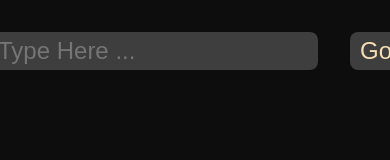
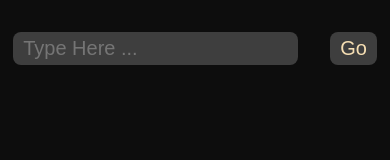
Before and after one commit to barathbalasubramanian/chatbot, a plain HTML site: page index.html in a window 390 px wide. Drawn offline with Linux system fonts and the light colour scheme.

Commit message:
Made better Responsive

```diff
--- a/style.css
+++ b/style.css
@@ -45,3 +45,13 @@ form input {
     font-size: 20px;
     color: white;
 }
+
+
+@media only screen and (max-width:600px) {
+    form input {
+        font-size: 20px;
+    }
+    .res {
+        padding-left: 26px;
+    }
+}
```
